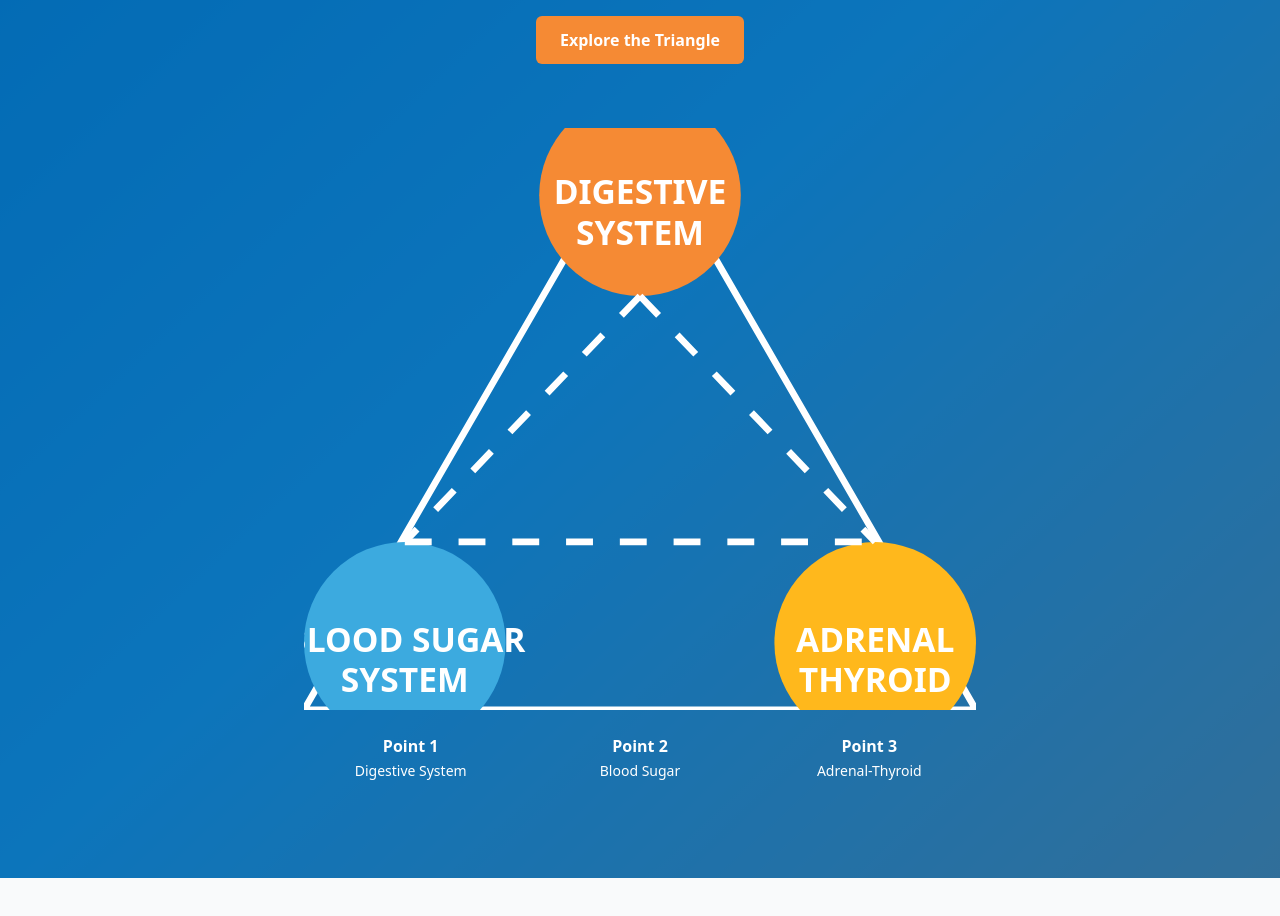
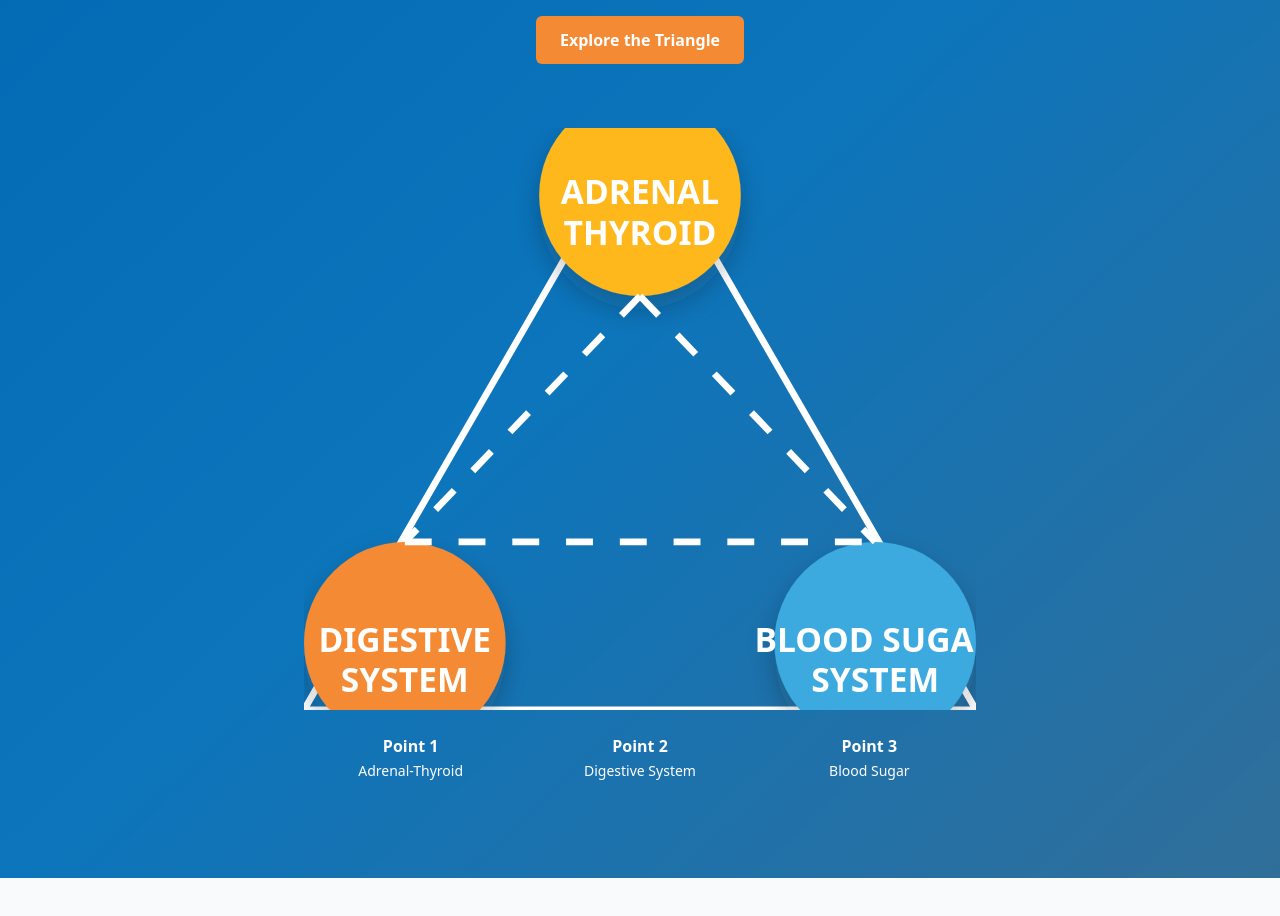
Before and after one commit to CoachAJ/Triangle-of-Disease, a React (Vite) app: page / in a window 1280 px wide. Shown: the part 380-1296 px from the top of the page. Built offline with nearby package versions, Linux system fonts and the light colour scheme.

Commit message:
Update triangle SVG: Adrenal-Thyroid at top, Digestive left, Blood Sugar right, with drop shadows and correct link order

```diff
--- a/src/components/HeroSection.tsx
+++ b/src/components/HeroSection.tsx
@@ -60,38 +60,42 @@ const HeroSection = ({
                     strokeWidth="1"
                   />
 
-                  {/* Digestive System (Point 1) */}
+                  {/* Adrenal Thyroid Complex (Point 1 - Top) */}
                   <g className="cursor-pointer hover:opacity-90 transition-opacity">
-                    <circle cx="50" cy="10" r="15" fill="#F58A34" />
+                    <circle cx="50" cy="10" r="15" fill="#FFB81C" filter="url(#shadow)" />
                     <text x="50" y="10" textAnchor="middle" dominantBaseline="middle" fill="white" fontSize="5" fontWeight="bold">
-                      DIGESTIVE
+                      ADRENAL
                     </text>
                     <text x="50" y="16" textAnchor="middle" dominantBaseline="middle" fill="white" fontSize="5" fontWeight="bold">
-                      SYSTEM
+                      THYROID
                     </text>
                   </g>
-
-                  {/* Blood Sugar System (Point 2) */}
+                  {/* Digestive System (Point 2 - Bottom Left) */}
                   <g className="cursor-pointer hover:opacity-90 transition-opacity">
-                    <circle cx="15" cy="76.6" r="15" fill="#3CAADF" />
+                    <circle cx="15" cy="76.6" r="15" fill="#F58A34" filter="url(#shadow)" />
                     <text x="15" y="76.6" textAnchor="middle" dominantBaseline="middle" fill="white" fontSize="5" fontWeight="bold">
-                      BLOOD SUGAR
+                      DIGESTIVE
                     </text>
                     <text x="15" y="82.6" textAnchor="middle" dominantBaseline="middle" fill="white" fontSize="5" fontWeight="bold">
                       SYSTEM
                     </text>
                   </g>
-
-                  {/* Adrenal Thyroid Complex (Point 3) */}
+                  {/* Blood Sugar System (Point 3 - Bottom Right) */}
                   <g className="cursor-pointer hover:opacity-90 transition-opacity">
-                    <circle cx="85" cy="76.6" r="15" fill="#FFB81C" />
+                    <circle cx="85" cy="76.6" r="15" fill="#3CAADF" filter="url(#shadow)" />
                     <text x="85" y="76.6" textAnchor="middle" dominantBaseline="middle" fill="white" fontSize="5" fontWeight="bold">
-                      ADRENAL
+                      BLOOD SUGAR
                     </text>
                     <text x="85" y="82.6" textAnchor="middle" dominantBaseline="middle" fill="white" fontSize="5" fontWeight="bold">
-                      THYROID
+                      SYSTEM
                     </text>
                   </g>
+                  {/* SVG Drop Shadow Filter */}
+                  <defs>
+                    <filter id="shadow" x="-20%" y="-20%" width="140%" height="140%">
+                      <feDropShadow dx="0" dy="2" stdDeviation="2" flood-color="#222" flood-opacity="0.25" />
+                    </filter>
+                  </defs>
 
                   {/* Connecting lines */}
                   <line x1="50" y1="25" x2="15" y2="61.6" stroke="white" strokeWidth="1" strokeDasharray="4" />
@@ -101,17 +105,17 @@ const HeroSection = ({
               </div>
 
               <div className="grid grid-cols-3 gap-4 mt-6 text-center">
+                <Link to="/adrenal-thyroid" className="text-white hover:text-tangy-yellow transition-colors">
+                  <span className="block font-bold">Point 1</span>
+                  <span className="text-sm">Adrenal-Thyroid</span>
+                </Link>
                 <Link to="/digestive-system" className="text-white hover:text-tangy-yellow transition-colors">
-                  <span className="block font-bold">Point 1</span>
+                  <span className="block font-bold">Point 2</span>
                   <span className="text-sm">Digestive System</span>
                 </Link>
                 <Link to="/blood-sugar" className="text-white hover:text-tangy-yellow transition-colors">
-                  <span className="block font-bold">Point 2</span>
+                  <span className="block font-bold">Point 3</span>
                   <span className="text-sm">Blood Sugar</span>
-                </Link>
-                <Link to="/adrenal-thyroid" className="text-white hover:text-tangy-yellow transition-colors">
-                  <span className="block font-bold">Point 3</span>
-                  <span className="text-sm">Adrenal-Thyroid</span>
                 </Link>
               </div>
             </div>
```
